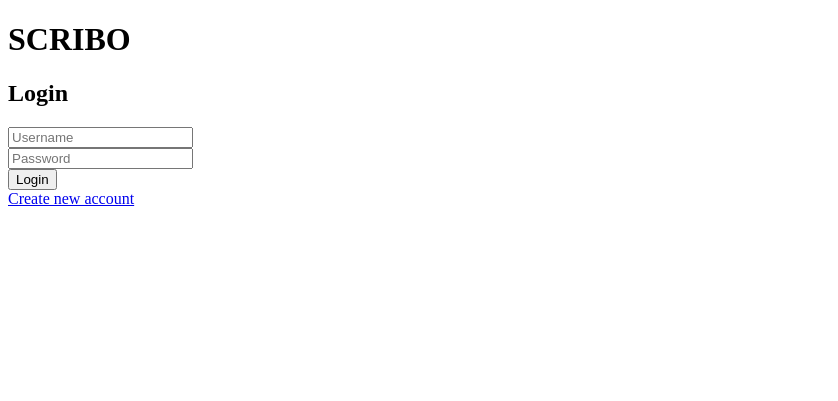
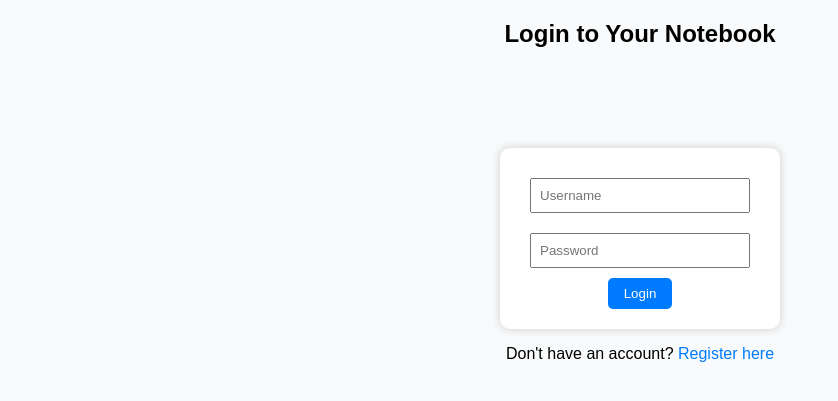
Before and after one commit to baba-babbage/Scribo, a Flask app: page /login in a window 1280 px wide. Shown: the top 401 px of the page, without its empty margins (0-838 px from the left). Run offline with Flask 3, Linux system fonts and the light colour scheme.

Commit message:
Revise login page layout and styling

```diff
--- a/templates/login.html
+++ b/templates/login.html
@@ -1,14 +1,23 @@
 <!DOCTYPE html>
-<html>
-<head><title>Login</title></head>
+<html lang="en">
+<head>
+    <meta charset="UTF-8">
+    <title>Login | Flask Notes</title>
+    <style>
+        body { font-family: Arial; text-align: center; background-color: #f9fafb; }
+        form { display: inline-block; padding: 20px; background: #fff; margin-top: 80px; border-radius: 10px; box-shadow: 0 0 10px #ccc; }
+        input { margin: 10px; padding: 8px; width: 200px; }
+        button { padding: 8px 16px; cursor: pointer; background: #007bff; color: white; border: none; border-radius: 5px; }
+        a { text-decoration: none; color: #007bff; }
+    </style>
+</head>
 <body>
-  <H1>SCRIBO</H1>
-  <h2>Login</h2>
-  <form method="POST">
-    <input type="text" name="username" placeholder="Username" required><br>
-    <input type="password" name="password" placeholder="Password" required><br>
-    <button type="submit">Login</button>
-  </form>
-  <a href="/register">Create new account</a>
+    <h2>Login to Your Notebook</h2>
+    <form method="POST">
+        <input type="text" name="username" placeholder="Username" required><br>
+        <input type="password" name="password" placeholder="Password" required><br>
+        <button type="submit">Login</button>
+    </form>
+    <p>Don't have an account? <a href="/register">Register here</a></p>
 </body>
 </html>
```
